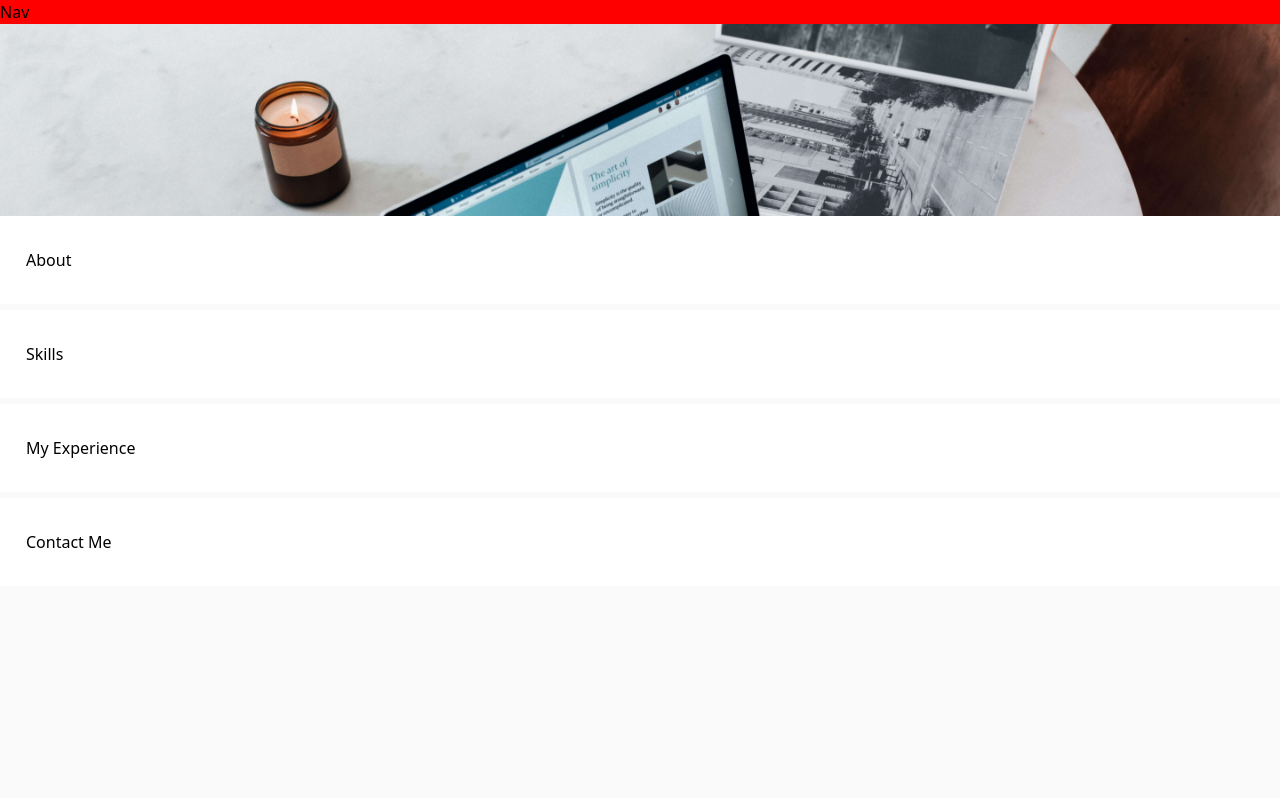
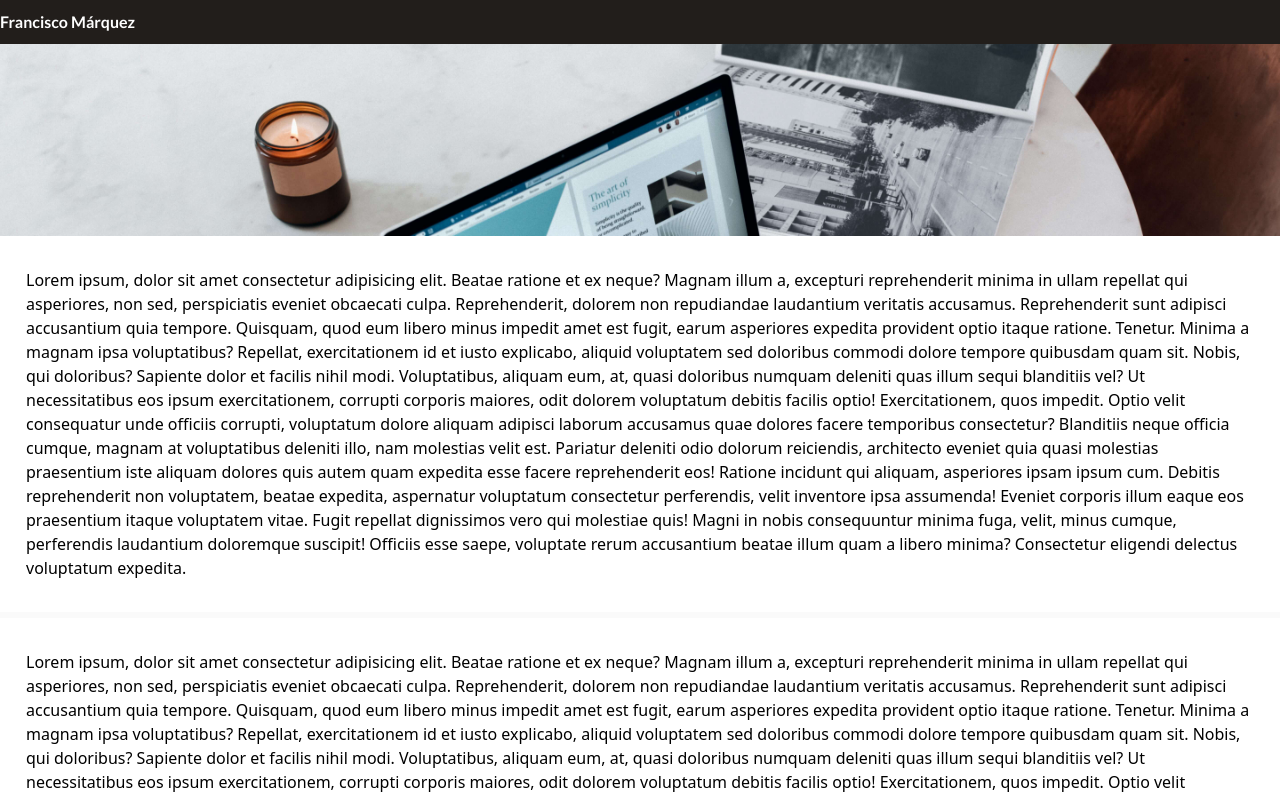
Before and after one commit to fcxmarquez/portfolio-2023, a Next.js app: page / in a window 1280 px wide. Shown: the top 798 px of the page. Built offline with nearby package versions, Linux system fonts and the light colour scheme.

Commit message:
Header styling

```diff
--- a/components/Header/Header.tsx
+++ b/components/Header/Header.tsx
@@ -8,7 +8,7 @@ export const Header = () => {
   return (
     <HeaderContainer>
       <Nav />
-      <div className="banner bg-green-light flex w-full h-48">
+      <div className="banner flex h-48 w-full bg-green-light">
         <Image src={banner} alt="Banner" className="absolute" />
       </div>
     </HeaderContainer>
--- a/components/Header/header.styles.ts
+++ b/components/Header/header.styles.ts
@@ -1,8 +1,11 @@
 import styled from "styled-components";
+import { headerCSS } from "../Nav/nav.styles";
 
 export const HeaderContainer = styled.header`
   .banner {
     position: relative;
     overflow: hidden;
+    padding-top: ${headerCSS.heightMobile};
+    box-sizing: content-box;
   }
 `;
--- a/components/Layout/layout.styles.ts
+++ b/components/Layout/layout.styles.ts
@@ -1,3 +1,3 @@
 import styled from "styled-components";
 
-export const LayoutWrapper = styled.main``;
+export const LayoutWrapper = styled.div``;
--- a/components/Nav/Nav.tsx
+++ b/components/Nav/Nav.tsx
@@ -2,5 +2,14 @@ import React from "react";
 import { NavWrapper } from "@/components/Nav/nav.styles";
 
 export const Nav = () => {
-  return <NavWrapper>Nav</NavWrapper>;
+  return (
+    <NavWrapper className="bg-black">
+      <p className="font-primary font-bold text-white">Francisco Márquez</p>
+      <span className="hamburger bg-primary">
+        <div />
+        <div />
+        <div />
+      </span>
+    </NavWrapper>
+  );
 };
--- a/components/Nav/nav.styles.ts
+++ b/components/Nav/nav.styles.ts
@@ -1,5 +1,53 @@
 import styled from "styled-components";
+import { systemDesign } from "@/styles/vars";
+
+export const headerCSS = {
+  heightMobile: "2.75rem",
+};
 
 export const NavWrapper = styled.nav`
-  background-color: red;
+  height: ${headerCSS.heightMobile};
+  display: flex;
+  width: 100%;
+  justify-content: space-between;
+  align-items: center;
+  position: fixed;
+  z-index: 1000;
+
+  p {
+    font-size: 1rem;
+  }
+
+  span {
+    height: 100%;
+    display: flex;
+    width: 2.75rem;
+    gap: 2px;
+    flex-direction: column;
+    justify-content: center;
+    align-items: center;
+
+    div {
+      border-radius: 5px;
+      width: 30%;
+      height: 2px;
+      background-color: white;
+    }
+  }
+
+  @media (min-width: ${systemDesign.breakpoints.tablet}) {
+    span {
+      width: 4rem;
+
+      div {
+        height: 3px;
+      }
+    }
+  }
+
+  @media (min-width: ${systemDesign.breakpoints.desktop}) {
+    span {
+      display: none;
+    }
+  }
 `;
--- a/pages/index.tsx
+++ b/pages/index.tsx
@@ -5,10 +5,114 @@ export default function Home() {
   return (
     <>
       <Layout>
-        <Section>About</Section>
-        <Section>Skills</Section>
-        <Section>My Experience</Section>
-        <Section>Contact Me</Section>
+        <Section>
+          Lorem ipsum, dolor sit amet consectetur adipisicing elit. Beatae ratione et ex
+          neque? Magnam illum a, excepturi reprehenderit minima in ullam repellat qui
+          asperiores, non sed, perspiciatis eveniet obcaecati culpa. Reprehenderit,
+          dolorem non repudiandae laudantium veritatis accusamus. Reprehenderit sunt
+          adipisci accusantium quia tempore. Quisquam, quod eum libero minus impedit amet
+          est fugit, earum asperiores expedita provident optio itaque ratione. Tenetur.
+          Minima a magnam ipsa voluptatibus? Repellat, exercitationem id et iusto
+          explicabo, aliquid voluptatem sed doloribus commodi dolore tempore quibusdam
+          quam sit. Nobis, qui doloribus? Sapiente dolor et facilis nihil modi.
+          Voluptatibus, aliquam eum, at, quasi doloribus numquam deleniti quas illum sequi
+          blanditiis vel? Ut necessitatibus eos ipsum exercitationem, corrupti corporis
+          maiores, odit dolorem voluptatum debitis facilis optio! Exercitationem, quos
+          impedit. Optio velit consequatur unde officiis corrupti, voluptatum dolore
+          aliquam adipisci laborum accusamus quae dolores facere temporibus consectetur?
+          Blanditiis neque officia cumque, magnam at voluptatibus deleniti illo, nam
+          molestias velit est. Pariatur deleniti odio dolorum reiciendis, architecto
+          eveniet quia quasi molestias praesentium iste aliquam dolores quis autem quam
+          expedita esse facere reprehenderit eos! Ratione incidunt qui aliquam, asperiores
+          ipsam ipsum cum. Debitis reprehenderit non voluptatem, beatae expedita,
+          aspernatur voluptatum consectetur perferendis, velit inventore ipsa assumenda!
+          Eveniet corporis illum eaque eos praesentium itaque voluptatem vitae. Fugit
+          repellat dignissimos vero qui molestiae quis! Magni in nobis consequuntur minima
+          fuga, velit, minus cumque, perferendis laudantium doloremque suscipit! Officiis
+          esse saepe, voluptate rerum accusantium beatae illum quam a libero minima?
+          Consectetur eligendi delectus voluptatum expedita.
+        </Section>
+        <Section>
+          Lorem ipsum, dolor sit amet consectetur adipisicing elit. Beatae ratione et ex
+          neque? Magnam illum a, excepturi reprehenderit minima in ullam repellat qui
+          asperiores, non sed, perspiciatis eveniet obcaecati culpa. Reprehenderit,
+          dolorem non repudiandae laudantium veritatis accusamus. Reprehenderit sunt
+          adipisci accusantium quia tempore. Quisquam, quod eum libero minus impedit amet
+          est fugit, earum asperiores expedita provident optio itaque ratione. Tenetur.
+          Minima a magnam ipsa voluptatibus? Repellat, exercitationem id et iusto
+          explicabo, aliquid voluptatem sed doloribus commodi dolore tempore quibusdam
+          quam sit. Nobis, qui doloribus? Sapiente dolor et facilis nihil modi.
+          Voluptatibus, aliquam eum, at, quasi doloribus numquam deleniti quas illum sequi
+          blanditiis vel? Ut necessitatibus eos ipsum exercitationem, corrupti corporis
+          maiores, odit dolorem voluptatum debitis facilis optio! Exercitationem, quos
+          impedit. Optio velit consequatur unde officiis corrupti, voluptatum dolore
+          aliquam adipisci laborum accusamus quae dolores facere temporibus consectetur?
+          Blanditiis neque officia cumque, magnam at voluptatibus deleniti illo, nam
+          molestias velit est. Pariatur deleniti odio dolorum reiciendis, architecto
+          eveniet quia quasi molestias praesentium iste aliquam dolores quis autem quam
+          expedita esse facere reprehenderit eos! Ratione incidunt qui aliquam, asperiores
+          ipsam ipsum cum. Debitis reprehenderit non voluptatem, beatae expedita,
+          aspernatur voluptatum consectetur perferendis, velit inventore ipsa assumenda!
+          Eveniet corporis illum eaque eos praesentium itaque voluptatem vitae. Fugit
+          repellat dignissimos vero qui molestiae quis! Magni in nobis consequuntur minima
+          fuga, velit, minus cumque, perferendis laudantium doloremque suscipit! Officiis
+          esse saepe, voluptate rerum accusantium beatae illum quam a libero minima?
+          Consectetur eligendi delectus voluptatum expedita.
+        </Section>
+        <Section>
+          Lorem ipsum, dolor sit amet consectetur adipisicing elit. Beatae ratione et ex
+          neque? Magnam illum a, excepturi reprehenderit minima in ullam repellat qui
+          asperiores, non sed, perspiciatis eveniet obcaecati culpa. Reprehenderit,
+          dolorem non repudiandae laudantium veritatis accusamus. Reprehenderit sunt
+          adipisci accusantium quia tempore. Quisquam, quod eum libero minus impedit amet
+          est fugit, earum asperiores expedita provident optio itaque ratione. Tenetur.
+          Minima a magnam ipsa voluptatibus? Repellat, exercitationem id et iusto
+          explicabo, aliquid voluptatem sed doloribus commodi dolore tempore quibusdam
+          quam sit. Nobis, qui doloribus? Sapiente dolor et facilis nihil modi.
+          Voluptatibus, aliquam eum, at, quasi doloribus numquam deleniti quas illum sequi
+          blanditiis vel? Ut necessitatibus eos ipsum exercitationem, corrupti corporis
+          maiores, odit dolorem voluptatum debitis facilis optio! Exercitationem, quos
+          impedit. Optio velit consequatur unde officiis corrupti, voluptatum dolore
+          aliquam adipisci laborum accusamus quae dolores facere temporibus consectetur?
+          Blanditiis neque officia cumque, magnam at voluptatibus deleniti illo, nam
+          molestias velit est. Pariatur deleniti odio dolorum reiciendis, architecto
+          eveniet quia quasi molestias praesentium iste aliquam dolores quis autem quam
+          expedita esse facere reprehenderit eos! Ratione incidunt qui aliquam, asperiores
+          ipsam ipsum cum. Debitis reprehenderit non voluptatem, beatae expedita,
+          aspernatur voluptatum consectetur perferendis, velit inventore ipsa assumenda!
+          Eveniet corporis illum eaque eos praesentium itaque voluptatem vitae. Fugit
+          repellat dignissimos vero qui molestiae quis! Magni in nobis consequuntur minima
+          fuga, velit, minus cumque, perferendis laudantium doloremque suscipit! Officiis
+          esse saepe, voluptate rerum accusantium beatae illum quam a libero minima?
+          Consectetur eligendi delectus voluptatum expedita.
+        </Section>
+        <Section>
+          Lorem ipsum, dolor sit amet consectetur adipisicing elit. Beatae ratione et ex
+          neque? Magnam illum a, excepturi reprehenderit minima in ullam repellat qui
+          asperiores, non sed, perspiciatis eveniet obcaecati culpa. Reprehenderit,
+          dolorem non repudiandae laudantium veritatis accusamus. Reprehenderit sunt
+          adipisci accusantium quia tempore. Quisquam, quod eum libero minus impedit amet
+          est fugit, earum asperiores expedita provident optio itaque ratione. Tenetur.
+          Minima a magnam ipsa voluptatibus? Repellat, exercitationem id et iusto
+          explicabo, aliquid voluptatem sed doloribus commodi dolore tempore quibusdam
+          quam sit. Nobis, qui doloribus? Sapiente dolor et facilis nihil modi.
+          Voluptatibus, aliquam eum, at, quasi doloribus numquam deleniti quas illum sequi
+          blanditiis vel? Ut necessitatibus eos ipsum exercitationem, corrupti corporis
+          maiores, odit dolorem voluptatum debitis facilis optio! Exercitationem, quos
+          impedit. Optio velit consequatur unde officiis corrupti, voluptatum dolore
+          aliquam adipisci laborum accusamus quae dolores facere temporibus consectetur?
+          Blanditiis neque officia cumque, magnam at voluptatibus deleniti illo, nam
+          molestias velit est. Pariatur deleniti odio dolorum reiciendis, architecto
+          eveniet quia quasi molestias praesentium iste aliquam dolores quis autem quam
+          expedita esse facere reprehenderit eos! Ratione incidunt qui aliquam, asperiores
+          ipsam ipsum cum. Debitis reprehenderit non voluptatem, beatae expedita,
+          aspernatur voluptatum consectetur perferendis, velit inventore ipsa assumenda!
+          Eveniet corporis illum eaque eos praesentium itaque voluptatem vitae. Fugit
+          repellat dignissimos vero qui molestiae quis! Magni in nobis consequuntur minima
+          fuga, velit, minus cumque, perferendis laudantium doloremque suscipit! Officiis
+          esse saepe, voluptate rerum accusantium beatae illum quam a libero minima?
+          Consectetur eligendi delectus voluptatum expedita.
+        </Section>
       </Layout>
     </>
   );
--- a/styles/vars.ts
+++ b/styles/vars.ts
@@ -1,3 +1,9 @@
 export const systemDesign = {
   paddingApplication: "1.625rem",
+
+  breakpoints: {
+    mobile: "320px",
+    tablet: "768px",
+    desktop: "1024px",
+  },
 };
--- a/tailwind.config.js
+++ b/tailwind.config.js
@@ -9,7 +9,7 @@ module.exports = {
   theme: {
     extend: {},
     colors: {
-      primary: "#235959",
+      primary: "#206370",
       black: "#221e1b",
       white: "#ffffff",
       green: {
@@ -21,6 +21,7 @@ module.exports = {
     textColor: {
       primary: "#777",
       secondary: "#888888",
+      white: "#ffffff",
     },
     fontFamily: {
       primary: ["Lato", "sans-serif"],
```
